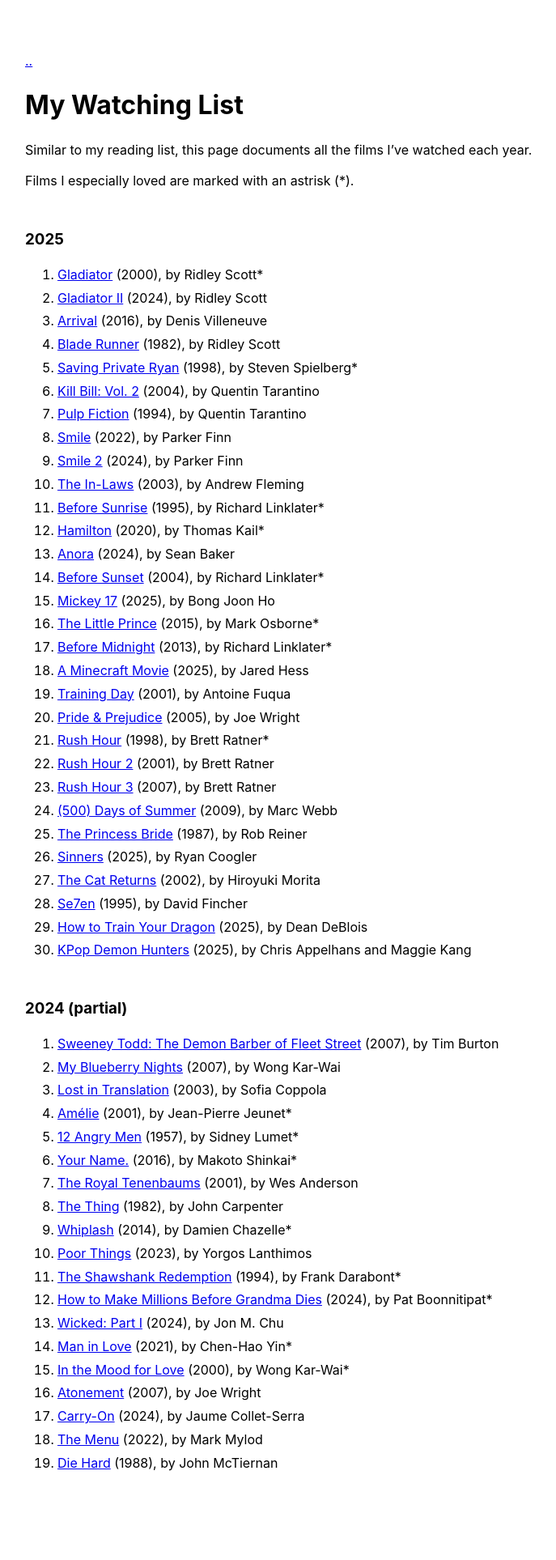
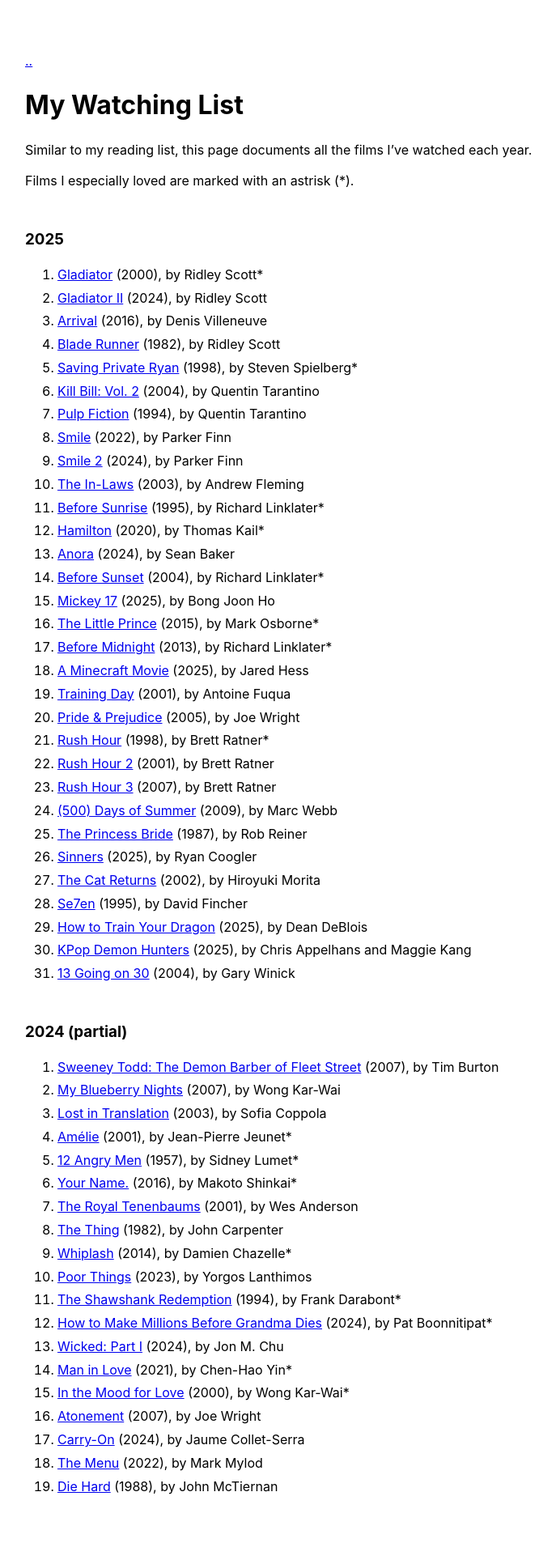
Before and after one commit to llucasly/llucasly.github.io, a Jekyll site: the page built from watching list.md, in a window 1280 px wide. Shown: the whole page at 81% size, without its empty margins (289-976 px from the left). Built offline with Jekyll 4.4.1, drawn with Linux system fonts in a browser that asks for light colours; before the commit the page ends 1898 px from its top, so only the background shows below that.

Commit message:
Added Movie

```diff
--- a/watching list.md
+++ b/watching list.md
@@ -38,6 +38,7 @@ Films I especially loved are marked with an astrisk (*).
 28. [Se7en](https://letterboxd.com/film/se7en/) (1995), by David Fincher
 29. [How to Train Your Dragon](https://letterboxd.com/film/how-to-train-your-dragon-2025/) (2025), by Dean DeBlois
 30. [KPop Demon Hunters](https://letterboxd.com/film/kpop-demon-hunters/) (2025), by Chris Appelhans and Maggie Kang
+31. [13 Going on 30](https://letterboxd.com/film/13-going-on-30-3/) (2004), by Gary Winick
 
 ### 2024 (partial)
 1. [Sweeney Todd: The Demon Barber of Fleet Street](https://letterboxd.com/film/sweeney-todd-the-demon-barber-of-fleet-street-2007/) (2007), by Tim Burton
```
